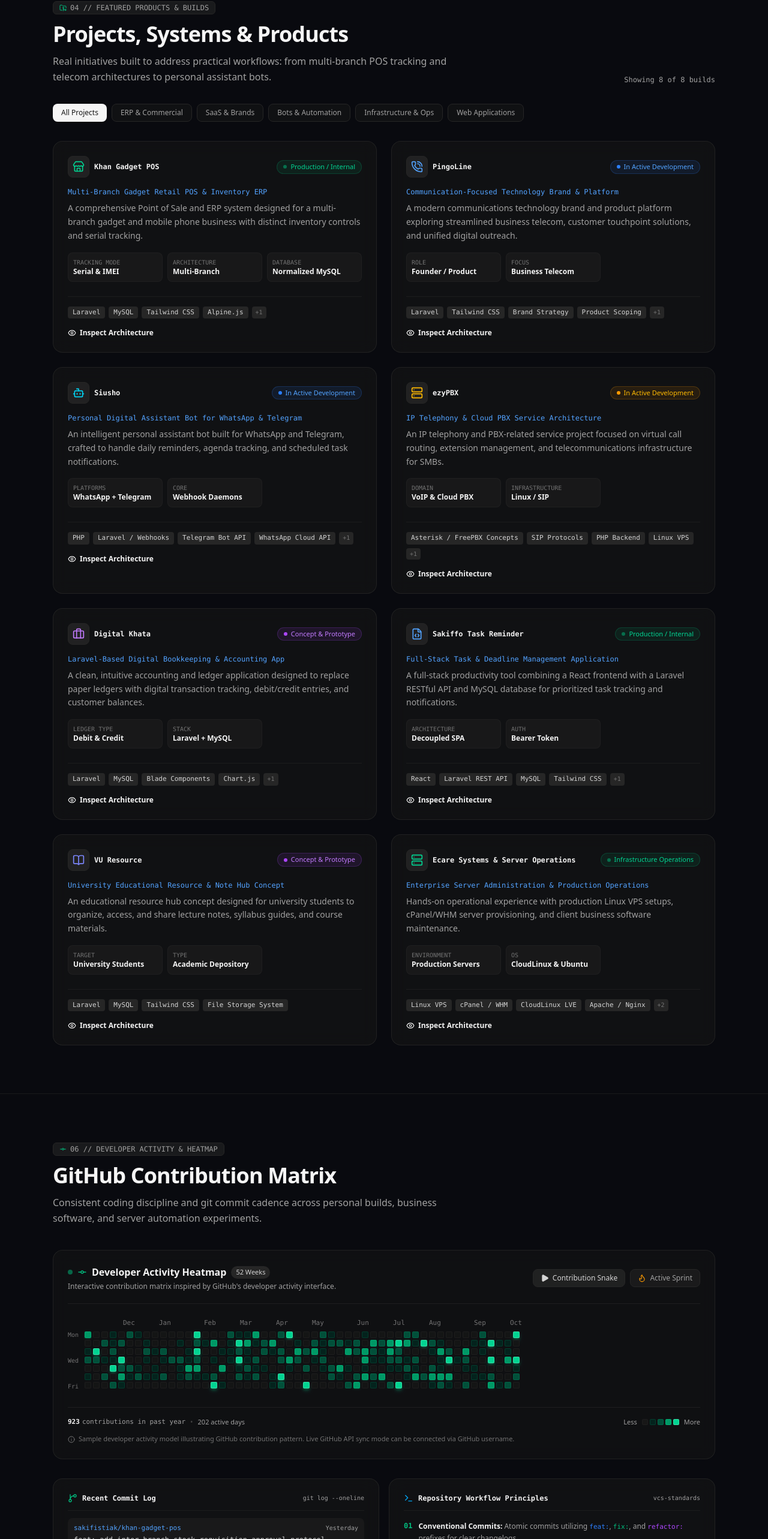
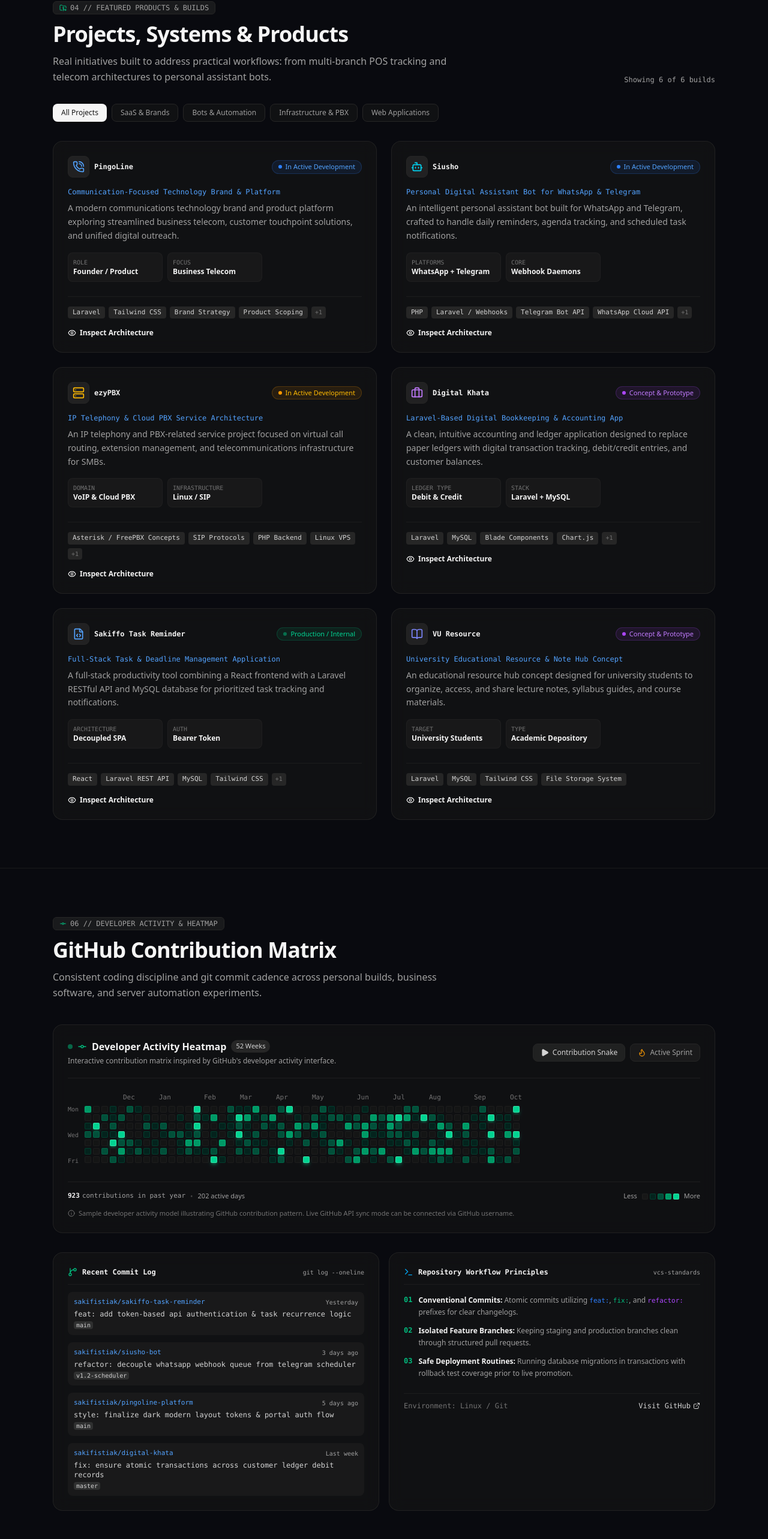
Before and after one commit to sakifistiak/my-portfolio, a Next.js app: page / in a window 1280 px wide. Shown: the part 4460-7026 px from the top of the page at 60% size. Built offline with nearby package versions, Linux system fonts and the light colour scheme.

Commit message:
refactor: completely remove Khan Gadget and Xlorin Host references from portfolio

```diff
--- a/src/app/layout.tsx
+++ b/src/app/layout.tsx
@@ -27,9 +27,9 @@ export const metadata: Metadata = {
     'SaaS Builder',
     'Linux Sysadmin',
     'MySQL Developer',
-    'Khan Gadget POS',
     'Siusho Bot',
     'PingoLine',
+    'Digital Khata',
   ],
   authors: [{ name: 'Sakif Istiak Fahim' }],
   creator: 'Sakif Istiak Fahim',
--- a/src/components/FeaturedProjects.tsx
+++ b/src/components/FeaturedProjects.tsx
@@ -9,7 +9,6 @@ import {
   Eye,
   Server,
   Bot,
-  Store,
   BookOpen,
   PhoneCall,
   Briefcase,
@@ -27,10 +26,9 @@ export function FeaturedProjects() {
 
   const categories: { label: string; value: ProjectCategory }[] = [
     { label: 'All Projects', value: 'all' },
-    { label: 'ERP & Commercial', value: 'erp' },
     { label: 'SaaS & Brands', value: 'saas' },
     { label: 'Bots & Automation', value: 'bot' },
-    { label: 'Infrastructure & Ops', value: 'infrastructure' },
+    { label: 'Infrastructure & PBX', value: 'infrastructure' },
     { label: 'Web Applications', value: 'web' },
   ];
 
@@ -74,8 +72,6 @@ export function FeaturedProjects() {
 
   const getProjectIcon = (id: string) => {
     switch (id) {
-      case 'khan-gadget-pos':
-        return <Store className="h-5 w-5 text-emerald-400" />;
       case 'pingoline':
         return <PhoneCall className="h-5 w-5 text-blue-400" />;
       case 'siusho':
@@ -86,8 +82,6 @@ export function FeaturedProjects() {
         return <Briefcase className="h-5 w-5 text-purple-400" />;
       case 'vu-resource':
         return <BookOpen className="h-5 w-5 text-indigo-400" />;
-      case 'ecare-infra':
-        return <Server className="h-5 w-5 text-emerald-400" />;
       default:
         return <FileCode className="h-5 w-5 text-blue-400" />;
     }
--- a/src/components/GitHubActivitySection.tsx
+++ b/src/components/GitHubActivitySection.tsx
@@ -9,8 +9,8 @@ export function GitHubActivitySection() {
   const recentActivities = [
     {
       type: 'commit',
-      repo: 'sakifistiak/khan-gadget-pos',
-      message: 'feat: add inter-branch stock requisition approval protocol',
+      repo: 'sakifistiak/sakiffo-task-reminder',
+      message: 'feat: add token-based api authentication & task recurrence logic',
       time: 'Yesterday',
       branch: 'main',
     },
--- a/src/components/TerminalIntro.tsx
+++ b/src/components/TerminalIntro.tsx
@@ -91,12 +91,12 @@ export function TerminalIntro() {
         result = (
           <div className="space-y-1.5 text-xs text-neutral-300">
             <p className="text-sky-400 font-semibold">Featured Projects:</p>
-            <p><span className="text-amber-400">1. Khan Gadget POS:</span> Multi-branch retail ERP with strict IMEI/Serial tracking</p>
+            <p><span className="text-amber-400">1. PingoLine:</span> Communication technology product brand & platform</p>
             <p><span className="text-amber-400">2. Siusho:</span> WhatsApp & Telegram personal assistant bot</p>
-            <p><span className="text-amber-400">3. PingoLine:</span> Communication technology product brand</p>
-            <p><span className="text-amber-400">4. ezyPBX:</span> IP telephony & cloud PBX service architecture</p>
+            <p><span className="text-amber-400">3. ezyPBX:</span> IP telephony & cloud PBX service architecture</p>
+            <p><span className="text-amber-400">4. Digital Khata:</span> Laravel digital accounting & ledger bookkeeping</p>
             <p><span className="text-amber-400">5. Sakiffo Task Reminder:</span> React + Laravel + MySQL task system</p>
-            <p><span className="text-amber-400">6. Digital Khata:</span> Laravel digital accounting & ledger bookkeeping</p>
+            <p><span className="text-amber-400">6. VU Resource:</span> University student academic resource hub concept</p>
             <p className="text-neutral-400 italic">Scroll down to the Projects section to inspect architectural specs.</p>
           </div>
         );
--- a/src/data/portfolio-data.ts
+++ b/src/data/portfolio-data.ts
@@ -223,36 +223,6 @@ export const techStack: TechItem[] = [
 
 export const projects: Project[] = [
   {
-    id: 'khan-gadget-pos',
-    title: 'Khan Gadget POS',
-    tagline: 'Multi-Branch Gadget Retail POS & Inventory ERP',
-    description: 'A comprehensive Point of Sale and ERP system designed for a multi-branch gadget and mobile phone business with distinct inventory controls and serial tracking.',
-    longDescription: `Khan Gadget POS addresses the intricate operational realities of multi-branch electronics retailing. Built with Laravel and MySQL, it features strict serial number and IMEI tracking from initial purchase order to customer checkout, preventing duplicate inventory entries. It provides inter-branch transfer protocols with receipt verification, supplier credit management, and branch-wise profit analysis.`,
-    category: 'erp',
-    tags: ['Laravel', 'MySQL', 'Inventory ERP', 'POS', 'Multi-Branch'],
-    technologies: ['Laravel', 'MySQL', 'Tailwind CSS', 'Alpine.js', 'Barcode/IMEI Engine'],
-    status: 'Production / Internal',
-    statusColor: 'emerald',
-    featured: true,
-    architectureHighlights: [
-      'Individual IMEI & Serial number lifecycle tracing from vendor receiving to customer invoice',
-      'Inter-branch stock transfer requisition, dispatch, and physical arrival acknowledgment workflow',
-      'Role-based permissions dividing cashiers, branch managers, and administrative headquarters',
-      'Daily branch closing register with reconciliation for cash, mobile banking, and card payments',
-    ],
-    keyFeatures: [
-      'Multi-branch inventory synchronization',
-      'IMEI/Serial-based warranty & return tracing',
-      'Supplier purchase ledger and partial payments',
-      'Custom thermal receipt printing generation',
-    ],
-    metrics: [
-      { label: 'Tracking Mode', value: 'Serial & IMEI' },
-      { label: 'Architecture', value: 'Multi-Branch' },
-      { label: 'Database', value: 'Normalized MySQL' },
-    ],
-  },
-  {
     id: 'pingoline',
     title: 'PingoLine',
     tagline: 'Communication-Focused Technology Brand & Platform',
@@ -420,34 +390,6 @@ export const projects: Project[] = [
       { label: 'Type', value: 'Academic Depository' },
     ],
   },
-  {
-    id: 'ecare-infra',
-    title: 'Ecare Systems & Server Operations',
-    tagline: 'Enterprise Server Administration & Production Operations',
-    description: 'Hands-on operational experience with production Linux VPS setups, cPanel/WHM server provisioning, and client business software maintenance.',
-    longDescription: `Through hands-on engineering work at Ecare Solution, this experience encompasses practical server systems administration. Tasks include configuring web server virtual hosts, managing multi-tenant resource allocations, troubleshooting PHP runtime dependencies, configuring automated backup routines, and maintaining uptime across client web applications.`,
-    category: 'infrastructure',
-    tags: ['cPanel / WHM', 'CloudLinux', 'Linux VPS', 'Server Ops', 'Ecare Solution'],
-    technologies: ['Linux VPS', 'cPanel / WHM', 'CloudLinux LVE', 'Apache / Nginx', 'MySQL Admin', 'DNS'],
-    status: 'Infrastructure Operations',
-    statusColor: 'emerald',
-    featured: true,
-    architectureHighlights: [
-      'cPanel / WHM multi-account configuration, resource throttling, and CageFS tenant safety',
-      'DNS records management (A, CNAME, MX, SPF, DKIM, DMARC) for dependable deliverability',
-      'Routine disaster recovery configuration with local and remote snapshot backups',
-    ],
-    keyFeatures: [
-      'Production server health monitoring and load balancing awareness',
-      'PHP runtime version selector configuration for legacy and modern codebases',
-      'MySQL database tuning and slow query log inspection',
-      'Automated Let\'s Encrypt SSL lifecycle maintenance',
-    ],
-    metrics: [
-      { label: 'Environment', value: 'Production Servers' },
-      { label: 'OS', value: 'CloudLinux & Ubuntu' },
-    ],
-  },
 ];
 
 export const experienceTimeline: ExperienceItem[] = [
@@ -478,7 +420,7 @@ export const experienceTimeline: ExperienceItem[] = [
     skills: ['Business Analysis', 'Operations Management', 'Commercial Law Basics', 'Financial Acumen'],
     highlights: [
       'Unique interdisciplinary positioning combining formal business education with software engineering practice',
-      'Applying business process concepts directly to ERP and inventory software development (e.g. Khan Gadget POS)',
+      'Applying business process concepts directly to commercial software workflows, ledger accounting, and digital products',
       'Analyzing market needs, cost structures, and product feasibility for digital SaaS ventures',
     ],
   },
```
Also changed, not shown: 1 other file (tests, documents, lock files or other folders).
